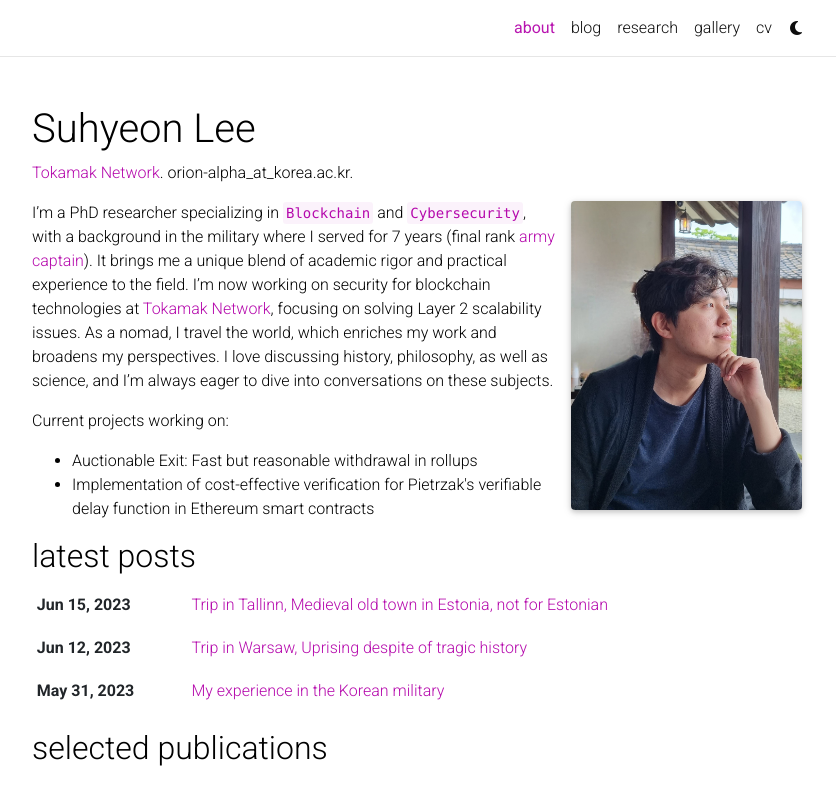
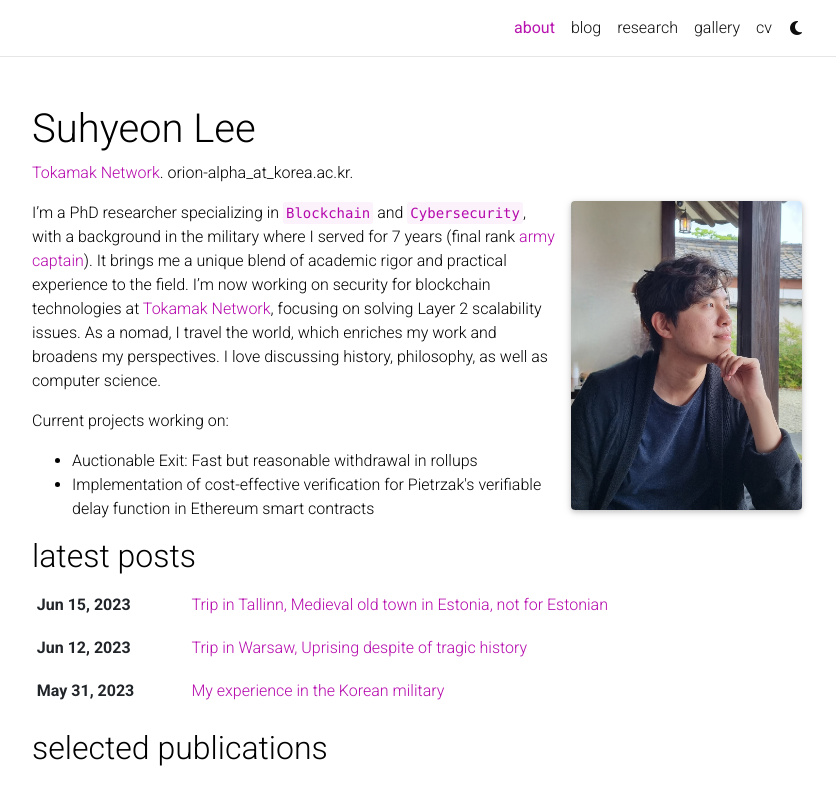
Before and after one commit to shlee-lab/shlee-lab.github.io, a Jekyll site: the page built from _pages/about.md, in a window 1280 px wide and 1085 px high, cut to the strip 0-795 px from the top of the window. Shown: the whole strip, without its empty margins (223-1059 px from the left). Built offline with Jekyll 4.4.1, drawn with Linux system fonts in a browser that asks for light colours; full-size pictures stand in for the smaller copies a plugin makes; comment, search, counter and statistics services are not loaded; a style sheet for code colours, icons or effects is not loaded.

Commit message:
intro changed

```diff
--- a/_pages/about.md
+++ b/_pages/about.md
@@ -19,7 +19,7 @@ social: true  # includes social icons at the bottom of the page
 
 
 
-I'm a PhD researcher specializing in `Blockchain` and `Cybersecurity`, with a background in the military where I served for 7 years (final rank <a href="/blog/2023/militray-duty/">army captain</a>). It brings me a unique blend of academic rigor and practical experience to the field. I'm now working on security for blockchain technologies at <a href="https://www.tokamak.network/about">Tokamak Network</a>, focusing on solving Layer 2 scalability issues. As a nomad, I travel the world, which enriches my work and broadens my perspectives. I love discussing history, philosophy, as well as science, and I'm always eager to dive into conversations on these subjects.
+I'm a PhD researcher specializing in `Blockchain` and `Cybersecurity`, with a background in the military where I served for 7 years (final rank <a href="/blog/2023/militray-duty/">army captain</a>). It brings me a unique blend of academic rigor and practical experience to the field. I'm now working on security for blockchain technologies at <a href="https://www.tokamak.network/about">Tokamak Network</a>, focusing on solving Layer 2 scalability issues. As a nomad, I travel the world, which enriches my work and broadens my perspectives. I love discussing history, philosophy, as well as computer science.
 
 
 
```
